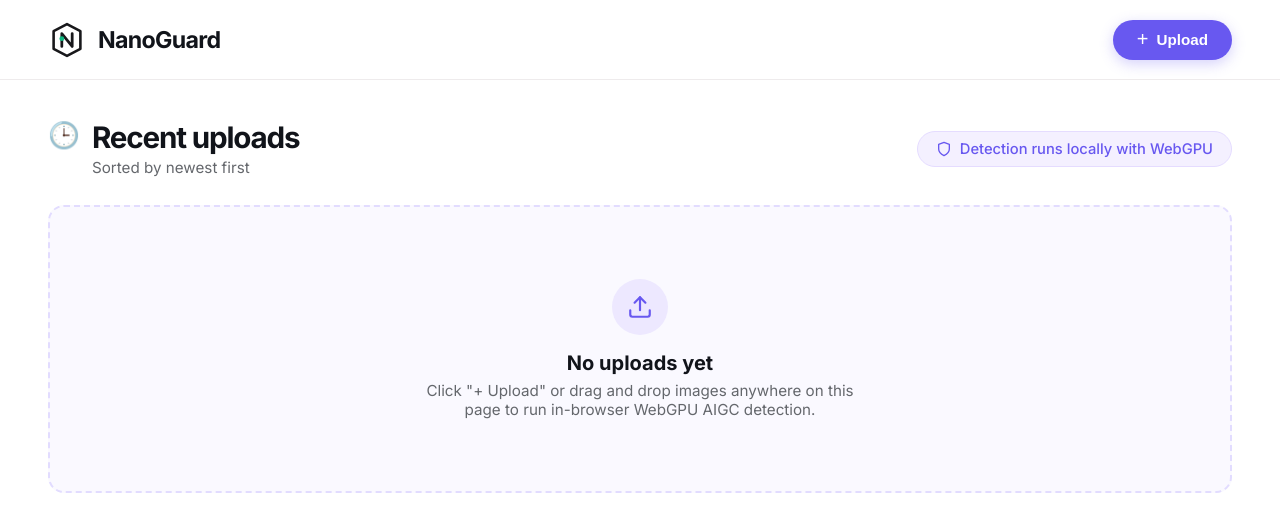
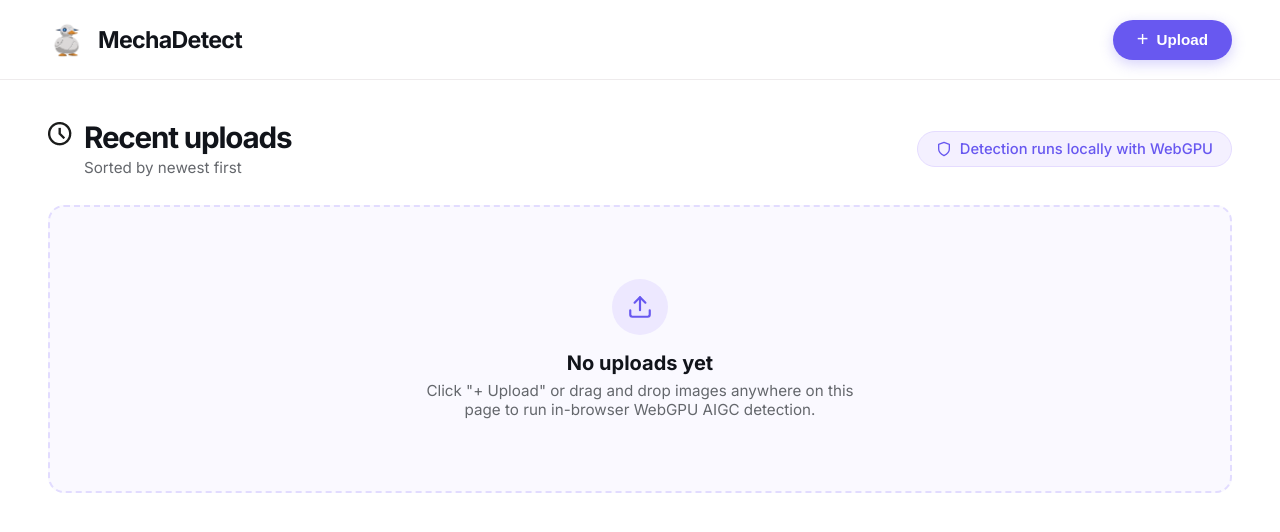
Before and after one commit to dalzyu/MechaDetect, a plain HTML site: page web/index.html in a window 1280 px wide. Drawn offline with Linux system fonts and the light colour scheme; no server answers.

Commit message:
feat(web): update MechaDetect branding icons

```diff
--- a/web/index.html
+++ b/web/index.html
@@ -3,7 +3,7 @@
   <head>
     <meta charset="UTF-8" />
     <meta name="viewport" content="width=device-width, initial-scale=1.0" />
-    <title>NanoGuard</title>
+    <title>MechaDetect</title>
     <link rel="icon" href="data:,">
     <!-- ONNX Runtime Web for WebGPU execution -->
     <script src="https://cdn.jsdelivr.net/npm/onnxruntime-web/dist/ort.all.min.js"></script>
@@ -125,10 +125,10 @@
         gap: 12px;
       }
 
-      .title-wrap .clock-icon {
-        font-size: 1.6rem;
-        line-height: 1;
-        color: #1b1b1d;
+      .title-wrap .recent-icon {
+        width: 24px;
+        height: 24px;
+        object-fit: contain;
         transform: translateY(2px);
       }
 
@@ -523,13 +523,9 @@
     <!-- Top Full-Width Navbar -->
     <header class="topbar">
       <a href="#" class="brand">
-        <!-- SVG NanoGuard Hexagon Shield Logo matching original screenshot -->
-        <svg class="brand-icon" viewBox="0 0 44 44" fill="none" xmlns="http://www.w3.org/2000/svg">
-          <path d="M22 3.5L37.5 11.8V32.2L22 40.5L6.5 32.2V11.8L22 3.5Z" stroke="#18181b" stroke-width="3" stroke-linejoin="round" stroke-linecap="round" fill="none"/>
-          <path d="M16 29.5V14.5L28 29.5V14.5" stroke="#18181b" stroke-width="3.2" stroke-linecap="round" stroke-linejoin="round"/>
-          <circle cx="16" cy="20.5" r="2.8" fill="#10b981"/>
-        </svg>
-        <span class="brand-title">NanoGuard</span>
+        <!-- Mecha duck logo -->
+        <img class="brand-icon" src="mechaduck_transparent.png" alt="" />
+        <span class="brand-title">MechaDetect</span>
       </a>
 
       <button class="upload-btn" id="uploadBtn" type="button">Upload</button>
@@ -540,7 +536,7 @@
       <!-- Title & WebGPU Badge Row -->
       <section class="content-head">
         <div class="title-wrap">
-          <span class="clock-icon">🕒</span>
+          <img class="recent-icon" src="Icon.png" alt="" />
           <div>
             <h1>Recent uploads</h1>
             <p class="subtitle">Sorted by newest first</p>
```
